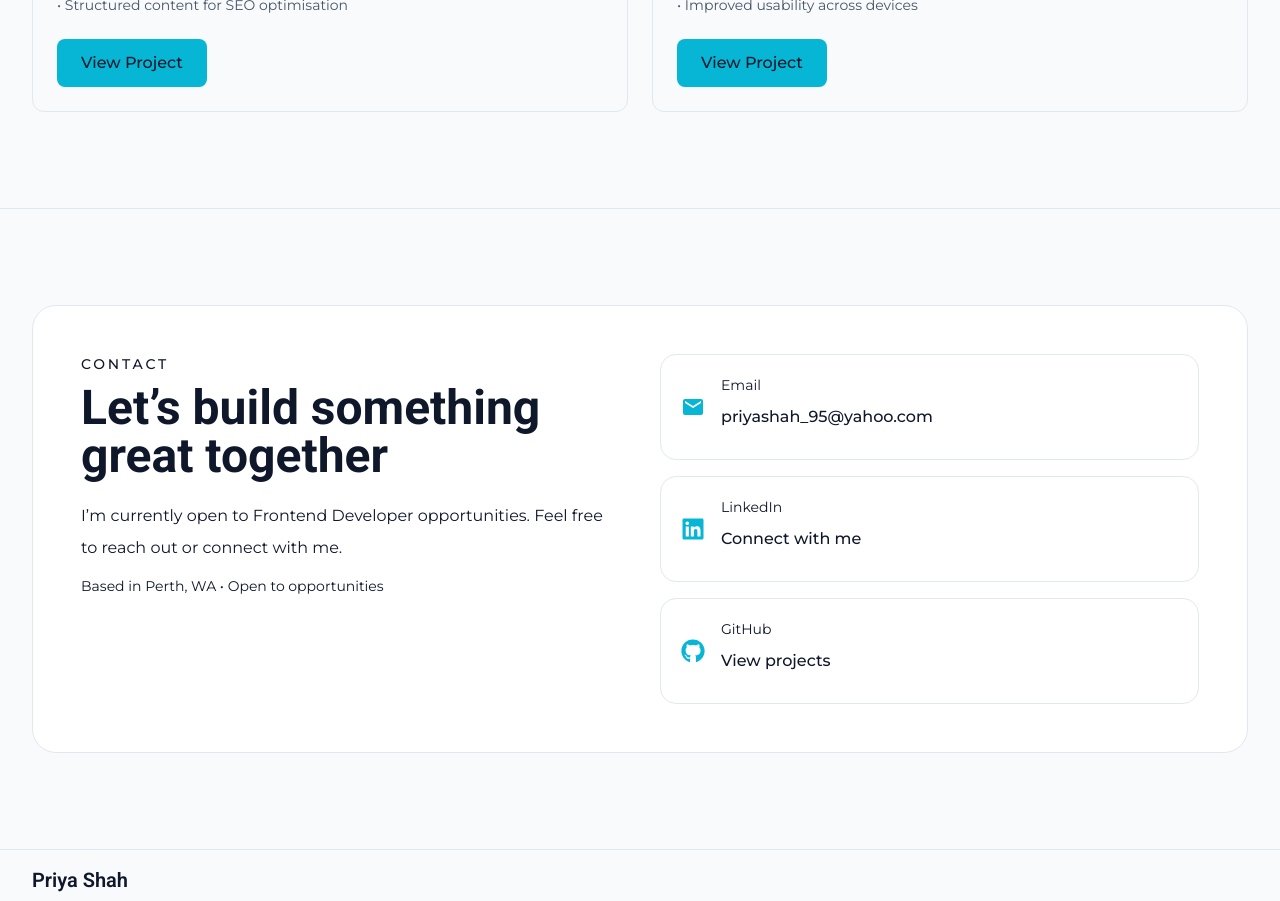
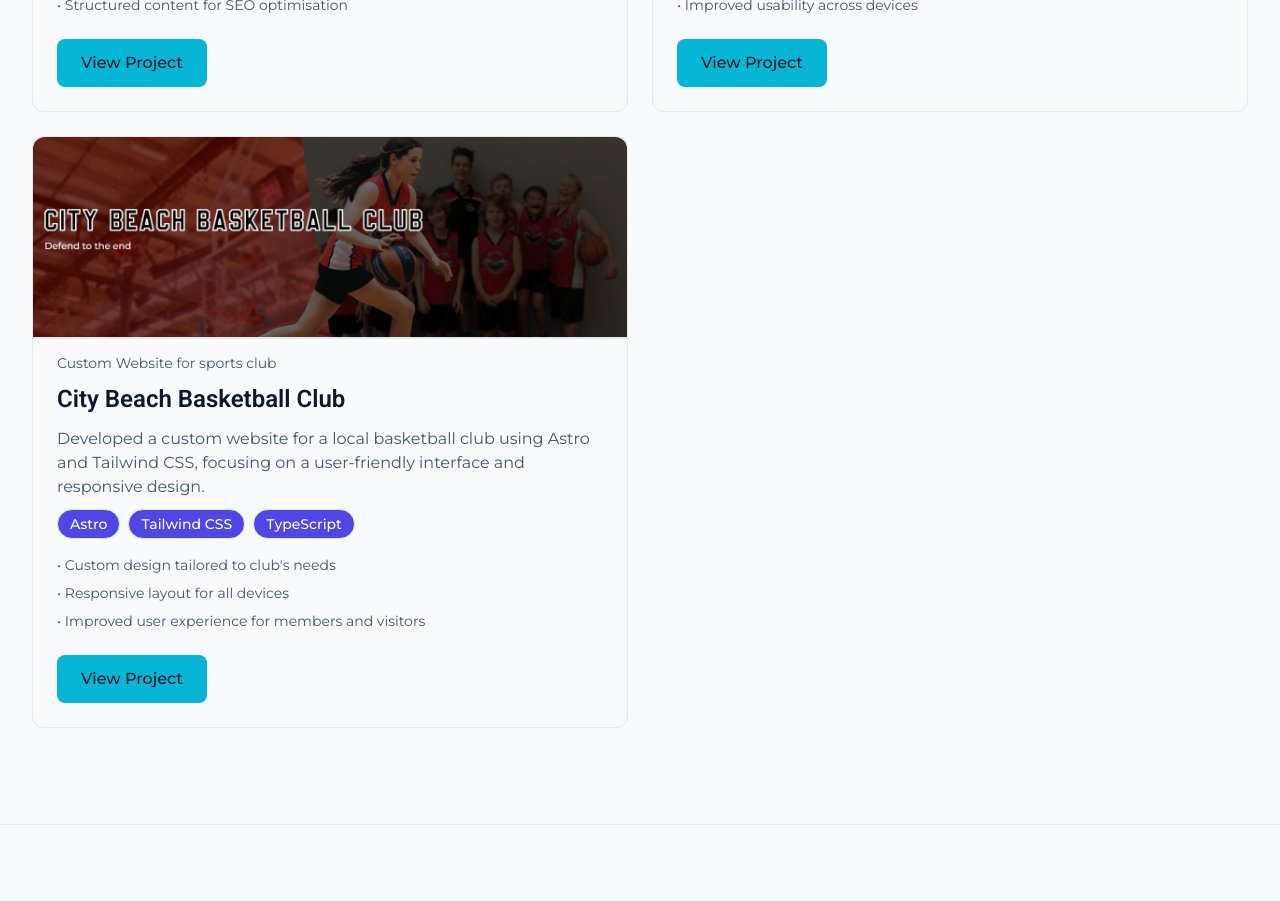
Before and after one commit to piihushah/priya-portfolio, a React (Vite) app: page / in a window 1280 px wide. Shown: the part 2740-3641 px from the top of the page. Built offline with nearby package versions, Linux system fonts and the light colour scheme.

Commit message:
Added Website

```diff
--- a/src/data/projects.ts
+++ b/src/data/projects.ts
@@ -66,4 +66,18 @@
     ],
     link: "https://bluelineworks.com/",
   },
+  {
+    title: "City Beach Basketball Club",
+    subTitle: "Custom Website for sports club",
+    description:
+      "Developed a custom website for a local basketball club using Astro and Tailwind CSS, focusing on a user-friendly interface and responsive design.",
+    image: "/assets/city-beach.png",
+    techStack: ["Astro", "Tailwind CSS", "TypeScript"],
+    highlights: [
+      "Custom design tailored to club's needs",
+      "Responsive layout for all devices",
+      "Improved user experience for members and visitors",
+    ],
+    link: "https://citybeachbasketball.com.au/",
+  },
 ];
```
Also changed, not shown: public/assets/city-beach.png (added).
